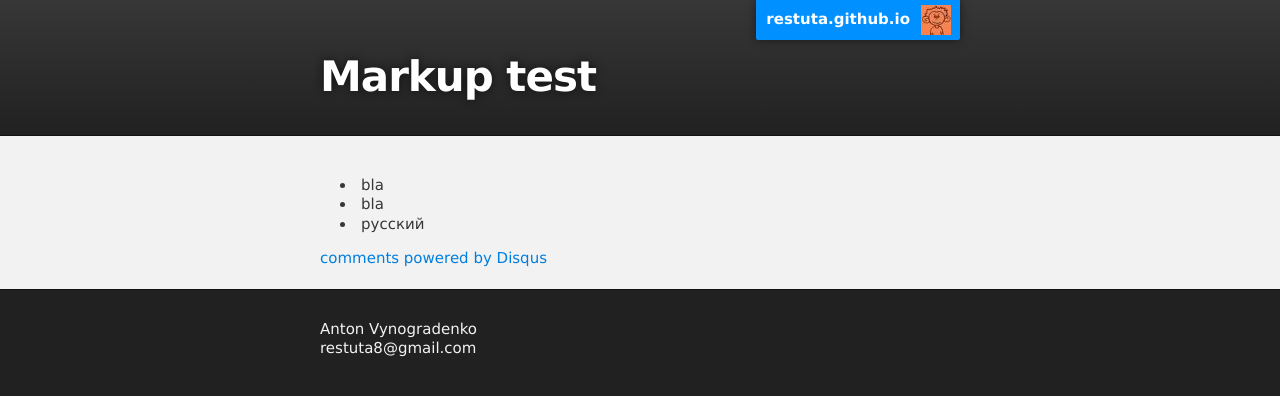
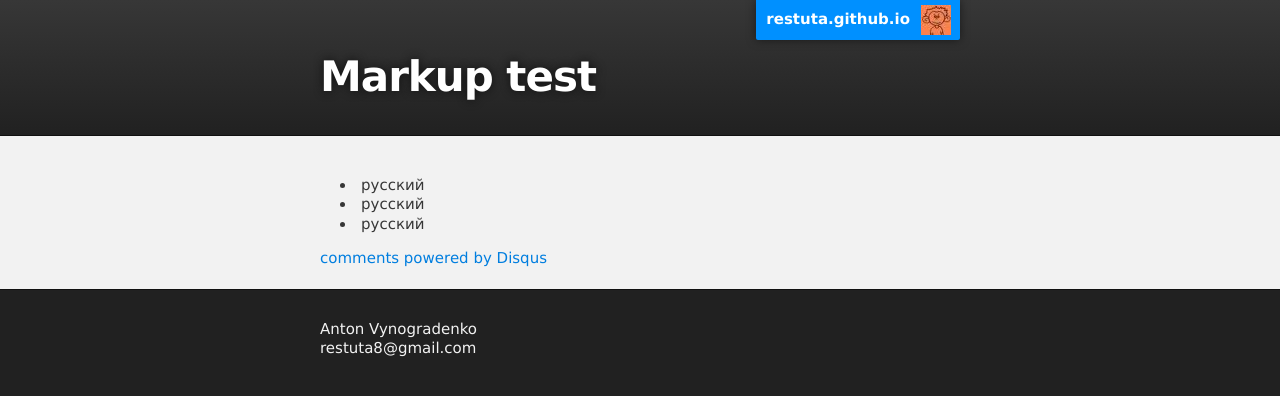
Before and after one commit to Restuta/restuta.github.io, a Jekyll site: the page built from _posts/2013-07-03-markup-test.md, in a window 1280 px wide. Shown: the top 396 px of the page. Built offline with Jekyll 4.4.1, drawn with Linux system fonts in a browser that asks for light colours; comment, search, counter and statistics services are not loaded.

```diff
--- a/_posts/2013-07-03-markup-test.md
+++ b/_posts/2013-07-03-markup-test.md
@@ -2,6 +2,6 @@
 layout: post
 title: Markup test
 ---
-* bla
-* bla
 * русский
+* русский
+* русский
```
